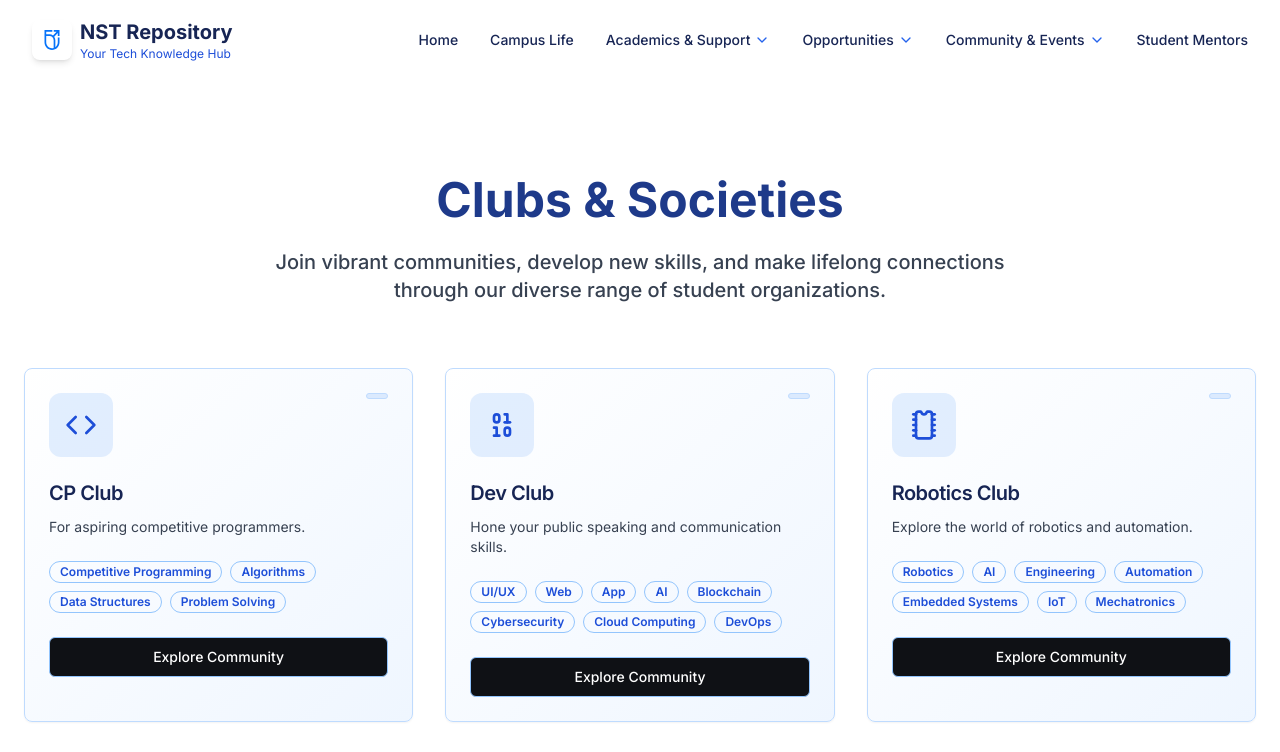
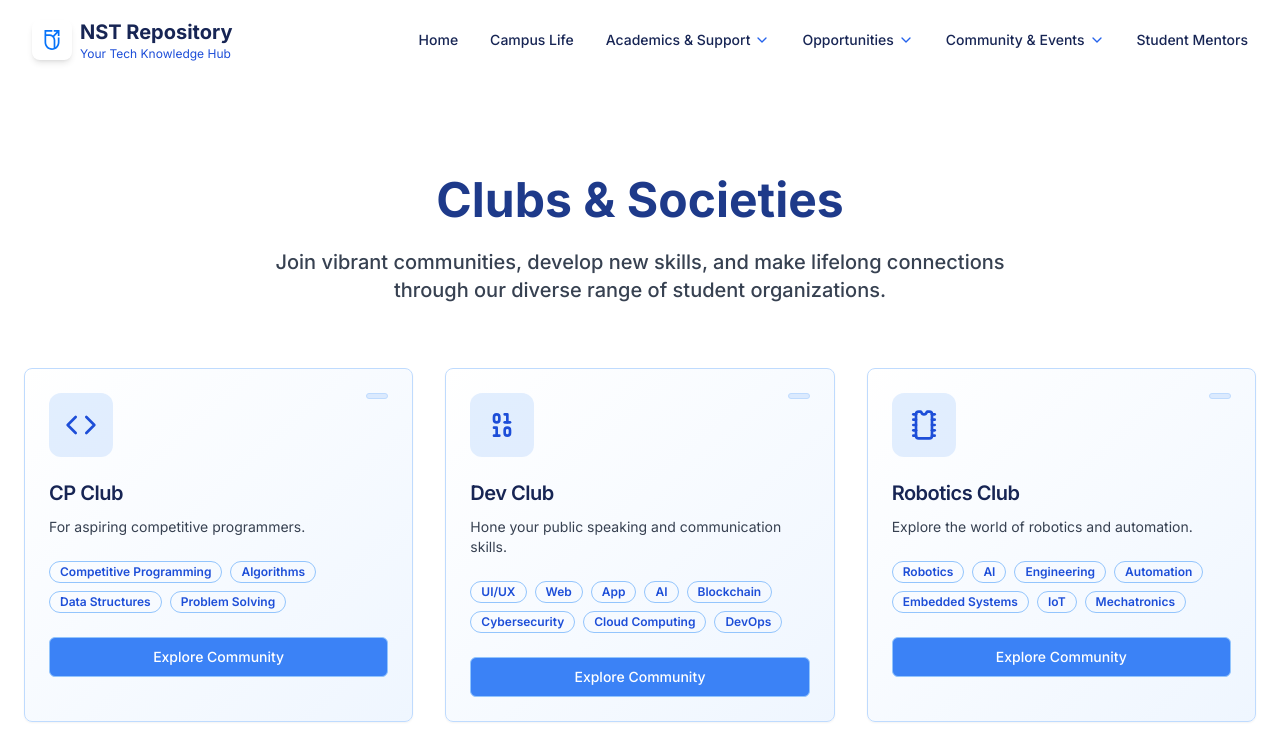
Before and after one commit to MerakiWorks-1/Project-01-NST, a React (Vite) app: page /clubs in a window 1280 px wide. Shown: the top 752 px of the page. Built offline with nearby package versions, Linux system fonts and the light colour scheme.

Commit message:
updated clubs button

```diff
--- a/src/components/ClubsSection.tsx
+++ b/src/components/ClubsSection.tsx
@@ -113,8 +113,7 @@ const ClubsSection = () => {
                     </div>
                     <Button
                       onClick={() => (window.location.href = club.link)}
-                      variant="outline"
-                      className="w-full border-blue-300 text-white group-hover:bg-blue-600 group-hover:text-white transition-all duration-300 hover:scale-105"
+                      className="w-full bg-blue-500 border border-blue-300 text-white hover:bg-blue-700 transition-all duration-300 hover:scale-105"
                     >
                       Explore Community
                     </Button>
```
